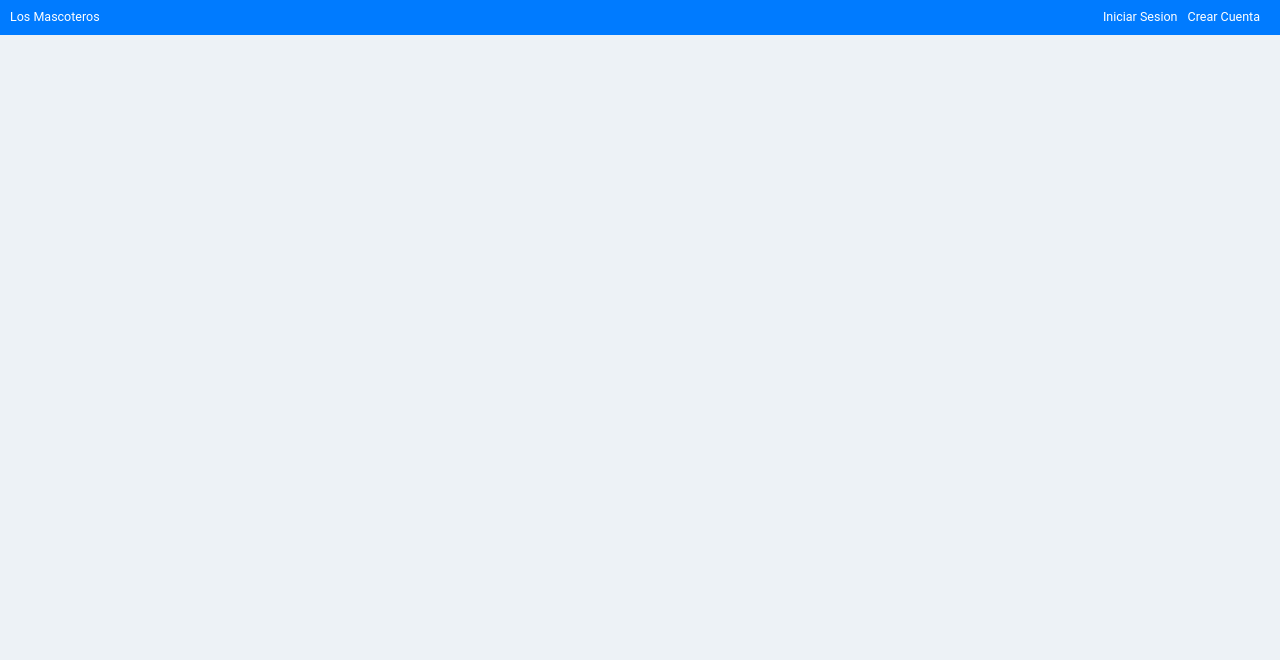
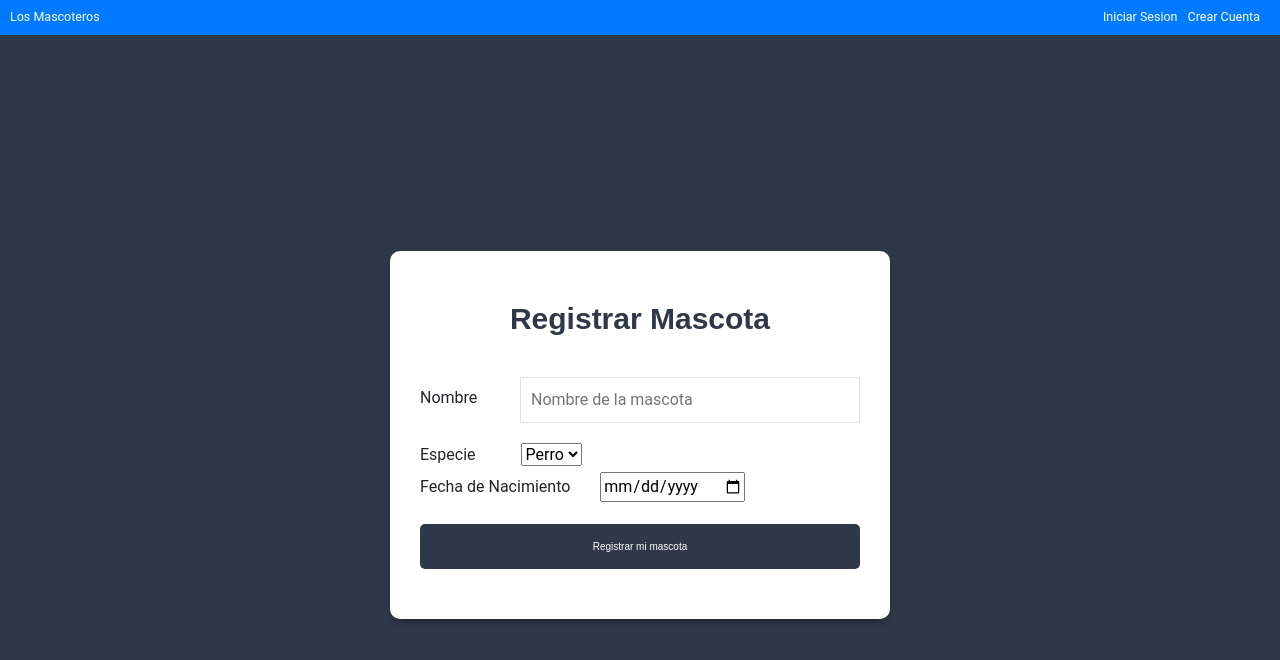
Before and after one commit to MKluna/Los-Mascoteros, a React (Create React App) app in the folder cliente/: page /new-pet in a window 1280 px wide. Shown: the top 660 px of the page. Built offline with nearby package versions, Linux system fonts and the light colour scheme; no server answers.

Commit message:
commit: Interfaz Terminads

```diff
--- a/cliente/src/App.js
+++ b/cliente/src/App.js
@@ -7,7 +7,8 @@ import AlertState from './context/alert/alertState';
 import AuthState from "./context/authentication/authState";
 import inicio from './components/inicio/inicio';
 import Header from "./components/layout/header";
-import InicioApp from './components/inicio/InicioApp'
+import InicioApp from './components/inicio/InicioApp';
+import NewPet from './components/auth/NewPet';
 
 
 
@@ -23,6 +24,7 @@ function App() {
               <Route exact path="/login" component={Login} />
               <Route exact path="/new-account" component={NewAccount} />
               <Route exact path="/inicio" component={InicioApp}/>
+              <Route exact path="/new-pet" component={NewPet}/>
             </Switch>
         </Router>
       </AuthState>
--- a/cliente/src/components/auth/NewAccount.js
+++ b/cliente/src/components/auth/NewAccount.js
@@ -2,8 +2,6 @@ import React, {useState, useContext, useEffect} from 'react';
 import {Link} from 'react-router-dom';
 import AlertContext from '../../context/alert/alertContext';
 import AuthContext from '../../context/authentication/authContext';
-
-
 
 
 const NewAccount = (props) => {
@@ -47,6 +45,7 @@ const{ name, email, password, confirm } = usuario;
 const onSubmit = e =>{
     e.preventDefault();
  //Validar que no haya campos vacios
+
     if(
     name.trim() === ''||
     email.trim() === ''||
--- /dev/null
+++ b/cliente/src/components/auth/NewPet.js
@@ -0,0 +1,104 @@
+import React, { useState, useContext } from "react";
+import AlertContext from '../../context/alert/alertContext';
+
+const NewPet = (props) => {
+
+  const alertContext = useContext(AlertContext);
+  const { alerta, showAlert} = alertContext;
+
+    const [pet, guardarPet] = useState({
+        name:'',
+        specie:'',
+        birth: new Date()
+    })
+
+    const { name, specie, birth } = pet;
+
+    const onchange = e =>{
+        guardarPet({
+            ...pet,
+            [e.target.name] : e.target.value
+        })
+    }
+
+
+const onSubmit = e =>{
+    e.preventDefault();
+//Validar que no haya campos vacios
+if(
+name.trim() === ''||
+specie.trim() === ''||
+birth.trim() === ''){
+  // console.log('todo los campos son obligatorios')
+    showAlert('Todos los campos son obligatorios','alerta-error');
+    return;
+}
+
+// pasarlo al action
+// guardarPet({
+  // name:'',
+  // specie:'',
+  // birth: ISODate(""),
+// });
+
+}
+
+  return (
+    <div className="form-usuario">
+       {alerta ? (<div className={`alerta ${alerta.category}`}>{alerta.msg}</div>): null}
+      <div className="contenedor-form sombra-dark">
+        <h1>Registrar Mascota</h1>
+        <form
+        onSubmit={onSubmit}
+        >
+          <div className="campo-form">
+            <label htmlFor="nombre">Nombre</label>
+            <input
+              type="text" //tiene que se rigual htmlFor(eso es para que el usuario le de click label se habilite el imput )
+              id="name"
+              name="name"
+              placeholder="Nombre de la mascota"
+               value={name}
+               onChange={onchange}
+            />
+          </div>
+          <div>
+            <label className="mr-4" htmlFor="specie">Especie</label>
+
+            <select
+            className="ml-5"
+              name="specie"
+              id="specie"
+            value={specie}
+               onChange={onchange}
+            >
+              <option value="perro" selected>Perro</option>
+              <option value="gato">Gato</option>
+              <option value="otros">otros</option>
+            </select>
+          </div>
+          <div>
+            <label htmlFor="birth" className="mr-5">Fecha de Nacimiento</label>
+            <input
+              type="date"
+              name="birth"
+              id="birth"
+               value={birth}
+               onChange={birth}
+            />
+          </div>
+
+          <div className="campo-form">
+            <input
+              type="submit"
+              className="btn btn-primario btn-block"
+              value="Registrar mi mascota"
+            />
+          </div>
+        </form>
+      </div>
+    </div>
+  );
+};
+
+export default NewPet;
--- a/cliente/src/context/alert/alertState.js
+++ b/cliente/src/context/alert/alertState.js
@@ -1,6 +1,7 @@
 import React, {useReducer} from 'react';
  import alertReducer from './alertReducer';
  import alertContext from './alertContext';
+
 import { SHOW_ALERT,
          HIDE_ALERT
    }from '../../types';
```
Also changed, not shown: 2 other files (tests, documents, lock files or other folders). Lines whose indentation alone changed are shown as unchanged.
